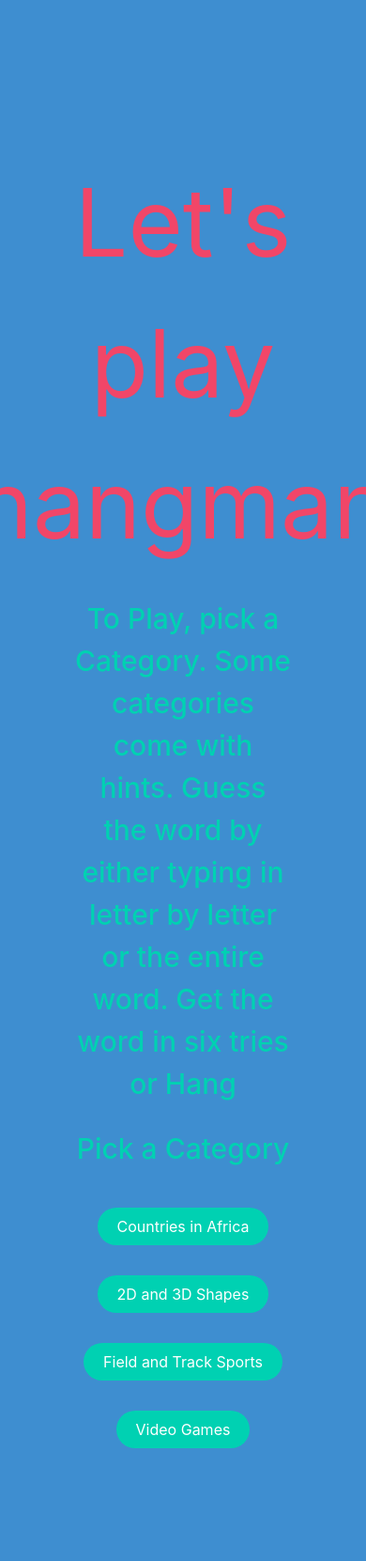
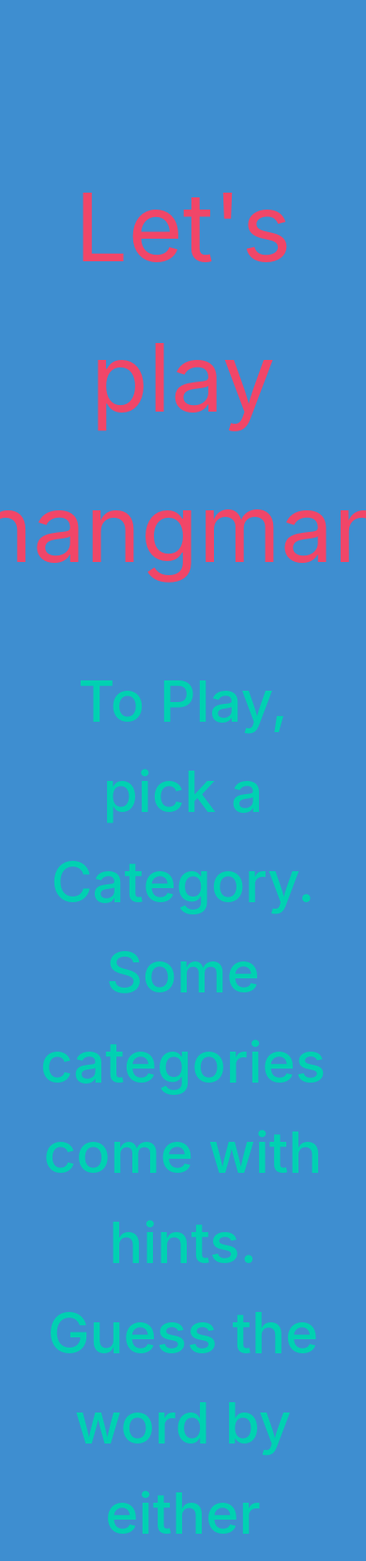
Before and after one commit to Jeffawe/PythonHangmanGame, a Flask app: page / in a window 390 px wide; the page is wider, and only the part inside the window is pictured. Shown: the part 238-1899 px from the top of that part at 94% size. Before the commit the page ends 1779 px from the top of that part, so only its background shows below. Run offline with Flask 2, Linux system fonts and the light colour scheme.

Commit message:
Mobile Access Added

```diff
--- a/static/styles/mainpage.css
+++ b/static/styles/mainpage.css
@@ -45,17 +45,24 @@ html {
     }
 
     .hangman p {
-        font-size: 30px;
+        padding: 2rem 0rem;
+        font-size: 60px;
         text-align: center;
+        line-height: 1.6;
     }
 
     .hangman-text {
         font-size: 100px;
         text-align: center;
+        line-height: 1.6
     }
 
     .hangman-buttons div {
-        padding: 1rem 0rem;
+        padding: 3rem 0rem;
+    }
+
+    .hangman-buttons button {
+        font-size: 50px;
     }
 }
 
```
